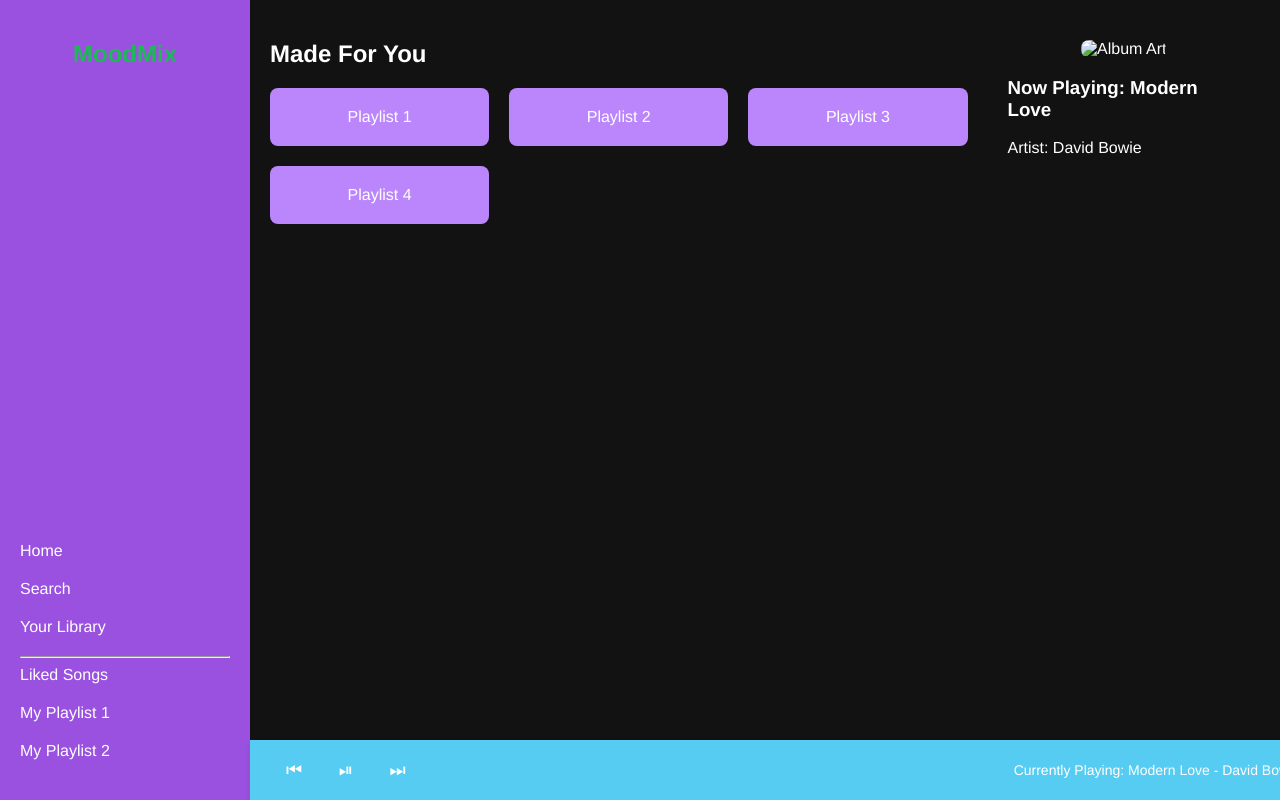
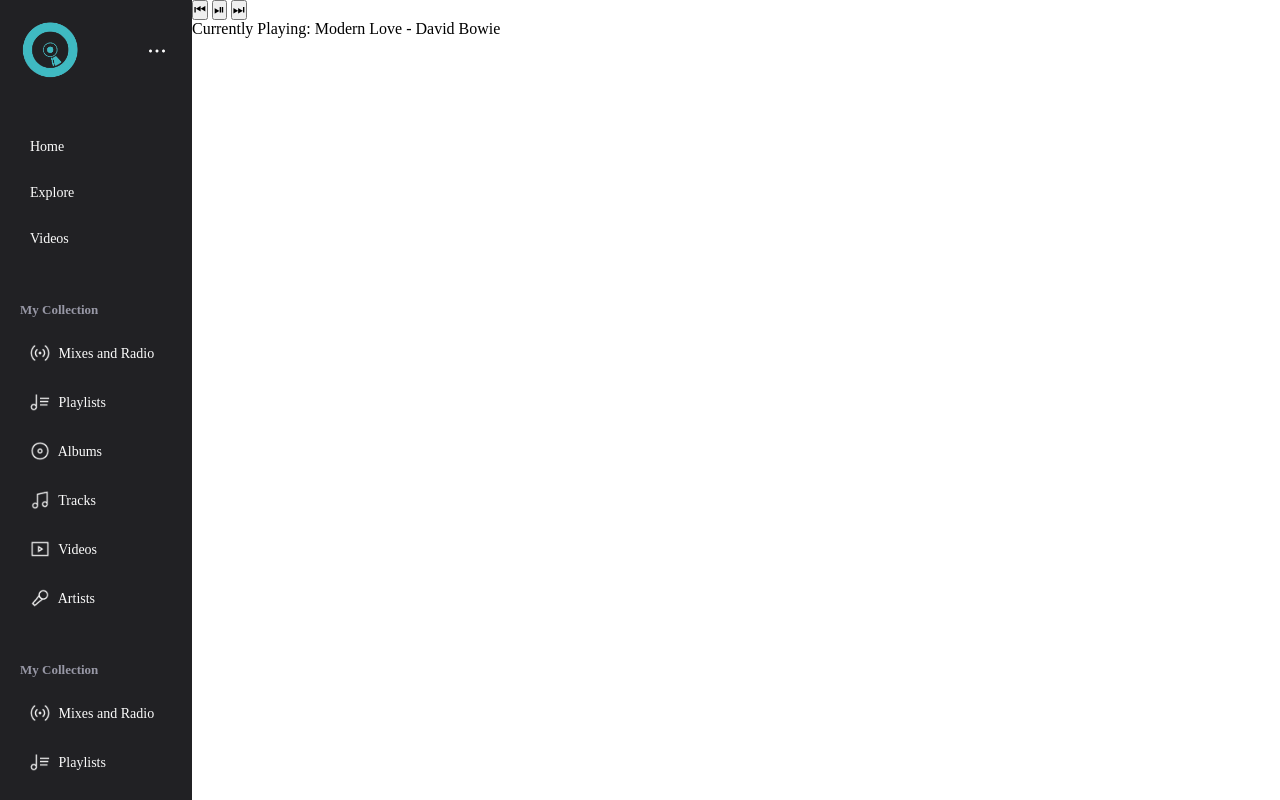
Before and after one commit to priest-2105/moodmix, a plain HTML site: page index.html in a window 1280 px wide. Drawn offline with Linux system fonts and the light colour scheme.

Commit message:
sidebar update

```diff
--- a/css/styles.css
+++ b/css/styles.css
@@ -1,197 +1,103 @@
-/* Root CSS for MoodMix UI */
-:root {
-    --primary-color: #9b51e0;
-    --secondary-color: #56ccf2;
-    --background-color: #f4f4f9;
-    --text-color: #333333;
-    --accent-color: #f2994a;
-    --dark-background-color: #121212;
-    --dark-primary-color: #bb86fc;
-    --font-family: 'Helvetica Neue', Arial, sans-serif;
-    --header-height: 60px;
-    --footer-height: 60px;
-    --sidebar-width: 250px;
-    --sidebar-width-collapsed: 60px;
-    --border-radius: 8px;
-    --box-shadow: 0px 4px 6px rgba(0, 0, 0, 0.1);
-    --transition-speed: 0.3s ease;
+ *{
+    margin: 0;
+    padding: 0;
+    box-sizing: content-box;
  }
 
-body {
-    font-family: var(--font-family);
-    background-color: var(--dark-background-color);
-    color: white;
-    margin: 0;
-    padding: 0;
+ body{
     display: flex;
+    width: 100%;
     height: 100vh;
+    overflow: hidden;
  }
 
-/* Sidebar */
-.sidebar {
-    width: var(--sidebar-width);
-    background-color: var(--primary-color);
-    color: white;
-    padding: 20px;
-    box-sizing: border-box;
-    position: fixed;
-    top: 0;
-    bottom: 0;
-    display: flex;
-    flex-direction: column;
-    justify-content: space-between;
+
+
+
+/* Sidebar Styling */
+
+.navigation-sidebar{
+    background-color: #212124;
+    height: 100vh;
+    width: 15%;
+    overflow: hidden;
 }
 
-.sidebar h1 {
-    color: #1db954;
+.navigation-sidebar .logo img{
+    width: 60px;
+    height: 60px;
  }
 
-.sidebar .logo {
-    text-align: center;
-    margin-bottom: 30px;
-}
-
-.sidebar nav ul {
-    list-style: none;
-    padding: 0;
-}
-
-.sidebar nav ul li {
-    margin-bottom: 20px;
-}
-
-.sidebar nav ul li a {
-    text-decoration: none;
-    color: white;
-    font-size: 16px;
-}
-
-@media (max-width: 768px) {
-    .sidebar {
-        width: var(--sidebar-width-collapsed);
-        padding: 10px;
-    }
-
-    .sidebar nav ul li a {
-        font-size: 14px;
-    }
-}
-
-/* Main Content */
-.main-content {
-    margin-left: var(--sidebar-width);
-    padding: 20px;
-    display: flex;
-    flex-direction: row;
-    justify-content: space-between;
-    flex-grow: 1;
-    box-sizing: border-box;
-}
-
-/* Top Bar */
-.topbar {
-    background-color: var(--secondary-color);
-    padding: 10px;
-    margin-bottom: 20px;
-    box-shadow: var(--box-shadow);
-}
-
-.topbar nav ul {
-    list-style: none;
-    display: flex;
-    justify-content: space-around;
-}
-
-.topbar nav ul li a {
-    text-decoration: none;
-    color: white;
-    font-size: 16px;
-}
-
-/* Playlist and Mood Grid */
-.playlist-section {
-    flex: 3;
-}
-
-.mood-grid, .playlist-grid {
-    display: grid;
-    grid-template-columns: repeat(auto-fill, minmax(200px, 1fr));
-    gap: 20px;
-}
-
-/* Card */
-.card {
-    background-color: var(--dark-primary-color);
-    color: white;
-    border-radius: var(--border-radius);
-    padding: 20px;
-    transition: transform var(--transition-speed);
-    text-align: center;
-}
-
-.card:hover {
-    transform: translateY(-5px);
-}
-
-/* Current Playing */
-.current-playing {
-    flex: 1;
-    background-color: var(--dark-background-color);
-    padding: 20px;
-    border-radius: var(--border-radius);
-    margin-left: 20px;
-}
-
-.current-playing img {
-    max-width: 100%;
-    border-radius: var(--border-radius);
-}
-
-.now-playing {
-    display: flex;
-    flex-direction: column;
-    align-items: center;
-    justify-content: center;
-}
-
-/* Footer (Music Player) */
-footer {
-    background-color: var(--secondary-color);
-    color: white;
-    position: fixed;
-    bottom: 0;
-    left: var(--sidebar-width);
-    width: calc(100% - var(--sidebar-width));
-    height: var(--footer-height);
+ .navigation-sidebar-top{
     display: flex;
     justify-content: space-between;
     align-items: center;
-    padding: 0 20px;
-    box-shadow: var(--box-shadow);
+    padding: 20px;
 }
 
-.player-controls button {
-    background: none;
+ .sidebar-top-dropdown-button{
+    background-color: transparent;
+    height: fit-content;
     border: none;
-    color: white;
-    font-size: 18px;
-    margin: 0 10px;
+    cursor: pointer;
+    padding: 3px;
+ }
+
+ .sidebar-top-dropdown-button:hover{
+    background-color: #4C4E54;
+    height: fit-content;
+    border: none;
+    border-radius: 8px;
+ }
+
+ .inner-sidebar-navigation{
+    display: block;
+    padding: 20px;
+    height: 90vh;
+    overflow: scroll;
+ }
+
+.inner-sidebar-navigation::-webkit-scrollbar-thumb{
+    background-color: #4C4E54;
+    border-radius: 8px;
+}
+
+
+ .navigation-sidebar nav {
+    margin-bottom: 40px;
+ }
+
+ .navigation-sidebar nav h5{
+    color: #9898A6;
+    font-size: 13px;
+    cursor:default;
+    margin-bottom: 10px;
+ }
+
+.navigation-sidebar nav li{
+    list-style-type: none;
+    color: #FCFCFC;
+    font-size: 14px;
+    padding: 15px 10px;
+    font-weight: 500;
+    border-radius: 8px;
+    transition-duration: 0.2s;
+    transition-timing-function: ease-in-out;
+}
+
+.navigation-sidebar nav li:hover{
+    transition-duration: 0.5s;
+    transition-timing-function: ease-in-out;
+    color: #00FFFF;
+    background-color: #4C4E54;
     cursor: pointer;
 }
 
-
-.track-info {
-    font-size: 14px;
-}
-/* Responsive Design */
-@media (max-width: 768px) {
-    .main-content {
-        margin-left: var(--sidebar-width-collapsed);
+.navigation-sidebar nav li img{
+    height: 20px;
+    width: 20px;
+    margin-right: 5px;
+    margin-bottom: -5px;
 }
 
-
-    footer {
-        left: var(--sidebar-width-collapsed);
-        width: calc(100% - var(--sidebar-width-collapsed));
-    }
-}
+/* End Sidebar Styling */
--- a/index.html
+++ b/index.html
@@ -3,50 +3,114 @@
 <head>
     <meta charset="UTF-8">
     <meta name="viewport" content="width=device-width, initial-scale=1.0">
-    <title>MoodMix - Spotify Inspired</title>
+    <title>MoodMix </title>
     <link rel="stylesheet" href="./css/styles.css">
+    <link rel="shortcut icon" href="./assets/images/logo.png" type="image/x-icon">
 </head>
 <body>
+
+
     <!-- Sidebar -->
-    <aside class="sidebar">
+    <aside class="navigation-sidebar">
+
+      <div class="navigation-sidebar-top">
         <div class="logo">
-            <h1>MoodMix</h1>
+            <img src="./assets/images/logo.png" alt="moodmix-logo">
+          </div>
+          <button class="sidebar-top-dropdown-button"> <img src="./assets/icons/dropdown-icon.png" alt=""> </button>
+          <!-- <div class="sidebar-top-dropdown-container"></div> -->
         </div>
+
+        <!-- side bar section -->
+        <div class="inner-sidebar-navigation">
+
+        <!-- side bar section list  -->
         <nav>
-            <ul>
-                <li><a href="#">Home</a></li>
-                <li><a href="#">Search</a></li>
-                <li><a href="#">Your Library</a></li>
-                <hr>
-                <li><a href="#">Liked Songs</a></li>
-                <li><a href="#">My Playlist 1</a></li>
-                <li><a href="#">My Playlist 2</a></li>
-            </ul>
+        <div class="side-nav-list">
+            <li>Home</li>
+            <li>Explore</li>
+            <li>Videos</li>
+        </div>
         </nav>
+
+        <!-- side bar section list  -->
+        <nav>
+        <h5>My Collection</h5>
+         <div class="side-nav-list">
+            <li><img src="./assets/icons/signal.png" alt="signal"> Mixes and Radio</li>
+            <li><img src="./assets/icons/playlist.png" alt="signal"> Playlists</li>
+            <li><img src="./assets/icons/disc-icon.png" alt="signal"> Albums</li>
+            <li><img src="./assets/icons/tracks-icon.png" alt="signal"> Tracks</li>
+            <li><img src="./assets/icons/videos-icon.png" alt="signal"> Videos</li>
+            <li><img src="./assets/icons/microphone.png" alt="signal"> Artists</li>
+          </div>
+        </nav>
+        <nav>
+            <h5>My Collection</h5>
+             <div class="side-nav-list">
+                <li><img src="./assets/icons/signal.png" alt="signal"> Mixes and Radio</li>
+                <li><img src="./assets/icons/playlist.png" alt="signal"> Playlists</li>
+                <li><img src="./assets/icons/disc-icon.png" alt="signal"> Albums</li>
+                <li><img src="./assets/icons/tracks-icon.png" alt="signal"> Tracks</li>
+                <li><img src="./assets/icons/videos-icon.png" alt="signal"> Videos</li>
+                <li><img src="./assets/icons/microphone.png" alt="signal"> Artists</li>
+                <li><img src="./assets/icons/microphone.png" alt="signal"> Artists</li>
+                <li><img src="./assets/icons/microphone.png" alt="signal"> Artists</li>
+                <li><img src="./assets/icons/microphone.png" alt="signal"> Artists</li>
+                <li><img src="./assets/icons/microphone.png" alt="signal"> Artists</li>
+                <li><img src="./assets/icons/microphone.png" alt="signal"> Artists</li>
+                <li><img src="./assets/icons/microphone.png" alt="signal"> Artists</li>
+                <li><img src="./assets/icons/microphone.png" alt="signal"> Artists</li>
+                <li><img src="./assets/icons/microphone.png" alt="signal"> Artists</li>
+                <li><img src="./assets/icons/microphone.png" alt="signal"> Artists</li>
+                <li><img src="./assets/icons/microphone.png" alt="signal"> Artists</li>
+              </div>
+            </nav>
+            <nav>
+                <h5>My Collection</h5>
+                 <div class="side-nav-list">
+                    <li><img src="./assets/icons/signal.png" alt="signal"> Mixes and Radio</li>
+                    <li><img src="./assets/icons/playlist.png" alt="signal"> Playlists</li>
+                    <li><img src="./assets/icons/disc-icon.png" alt="signal"> Albums</li>
+                    <li><img src="./assets/icons/tracks-icon.png" alt="signal"> Tracks</li>
+                    <li><img src="./assets/icons/videos-icon.png" alt="signal"> Videos</li>
+                    <li><img src="./assets/icons/microphone.png" alt="signal"> Artists</li>
+                  </div>
+                </nav>
+
+        <!-- side bar section list  -->
+        <nav>
+        <h5>My Collection</h5>
+        <div class="side-nav-list">
+            <li><img src="./assets/icons/signal.png" alt="signal"> Mixes and Radio</li>
+            <li><img src="./assets/icons/signal.png" alt="signal"> Mixes and Radio</li>
+            <li><img src="./assets/icons/signal.png" alt="signal"> Mixes and Radio</li>
+            <li><img src="./assets/icons/signal.png" alt="signal"> Mixes and Radio</li>
+        </div>
+        </nav>
+
+
+    </div>
     </aside>
 
+
+
+
+
     <!-- Main Content Area -->
-    <div class="main-content">
-        <section class="playlist-section">
-            <h2>Made For You</h2>
-            <div class="playlist-grid">
-                <div class="card">Playlist 1</div>
-                <div class="card">Playlist 2</div>
-                <div class="card">Playlist 3</div>
-                <div class="card">Playlist 4</div>
-            </div>
-        </section>
+    <main class="main-content">
 
-        <section class="current-playing">
-            <div class="now-playing">
-                <img src="album-art.jpg" alt="Album Art">
-                <div>
-                    <h3>Now Playing: Modern Love</h3>
-                    <p>Artist: David Bowie</p>
-                </div>
-            </div>
-        </section>
-    </div>
+
+
+        <header>
+
+        </header>
+
+
+
+    </main>
+
+
 
     <!-- Footer (Music Player) -->
     <footer>
```
Also changed, not shown: assets/icons/disc-icon.png (added), assets/icons/dropdown-icon.png (added), assets/icons/microphone.png (added), assets/icons/playlist.png (added), assets/icons/signal.png (added), assets/icons/tracks-icon.png (added), assets/icons/videos-icon.png (added). Lines whose indentation alone changed are shown as unchanged.
